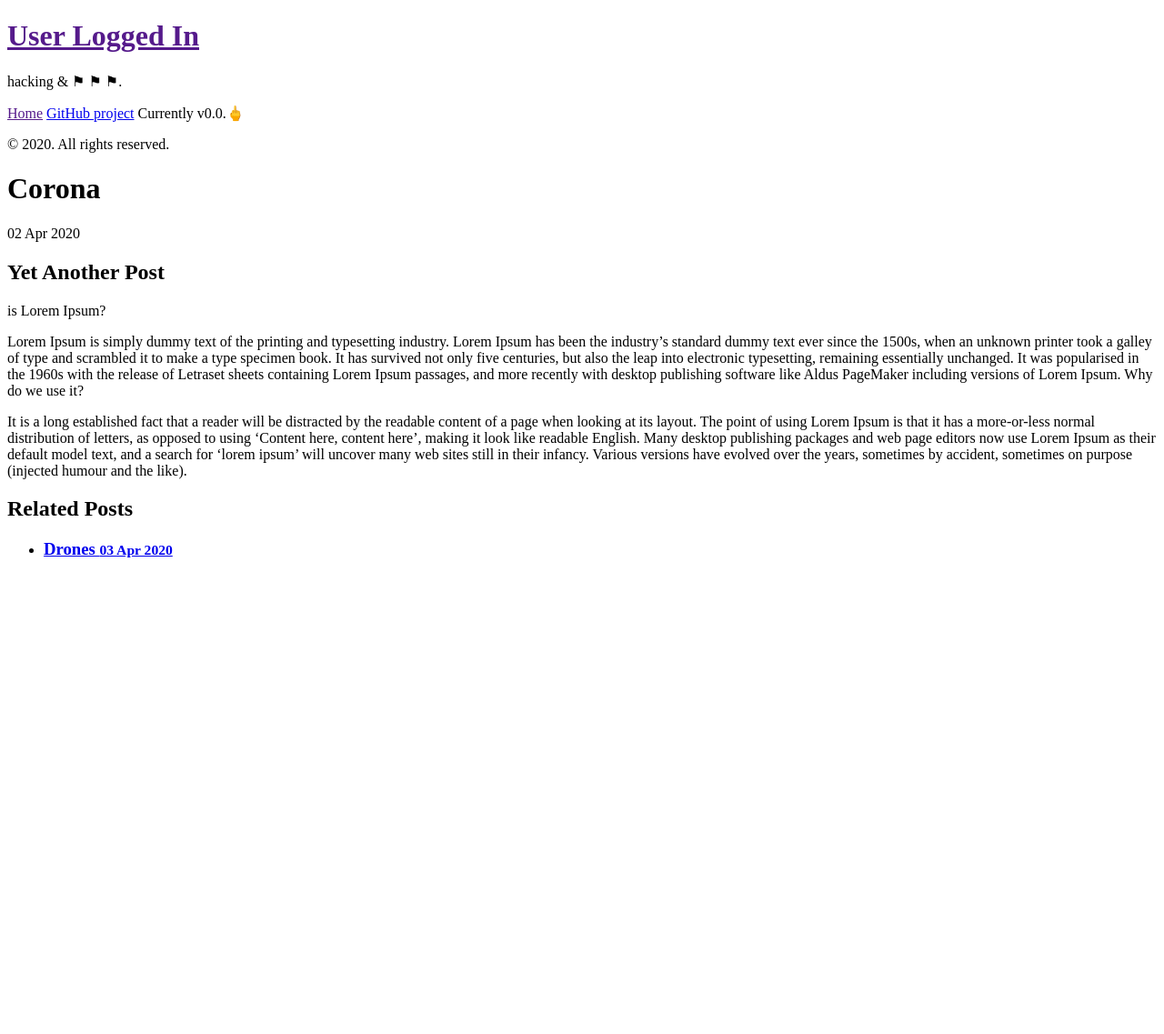
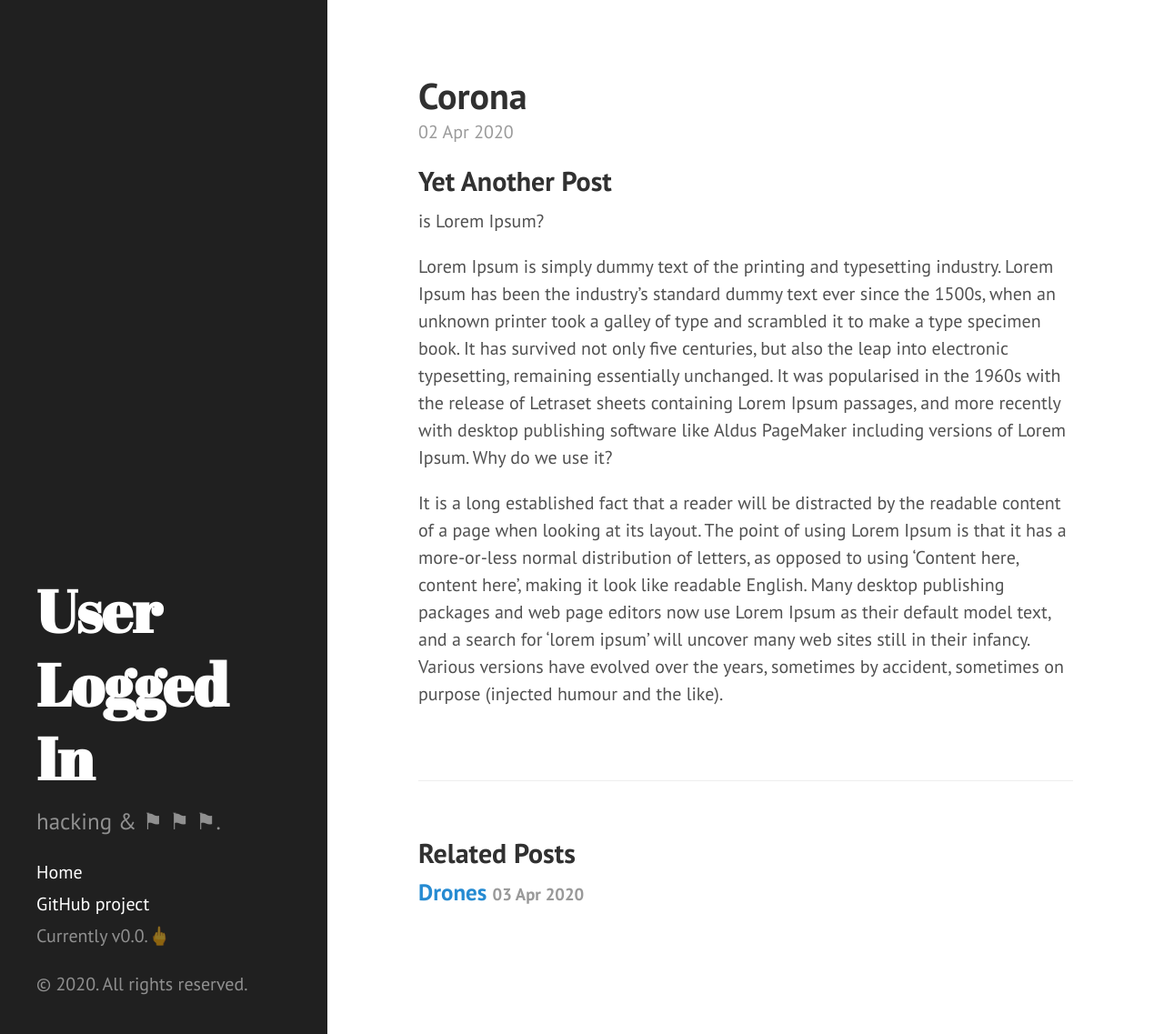
Before and after one commit to bernardr/userloggedin.github.io, a Jekyll site: the page built from _posts/2020-04-02-corona.md, in a window 1280 px wide and 1137 px high. Shown: the whole window at 91% size. Built offline with Jekyll 4.4.1, drawn with Linux system fonts in a browser that asks for light colours; Markdown is read by kramdown in place of the engine named in the settings.

Commit message:
Update head.html

```diff
--- a/_includes/head.html
+++ b/_includes/head.html
@@ -15,13 +15,17 @@
   </title>
 
   <!-- CSS -->
+  <link rel="stylesheet" href="/public/css/poole.css">
+  <link rel="stylesheet" href="/public/css/syntax.css">
+  <link rel="stylesheet" href="/public/css/hyde.css">
+  <link rel="stylesheet" href="http://fonts.googleapis.com/css?family=PT+Sans:400,400italic,700|Abril+Fatface">
 
-
+  <!--
   <link rel="stylesheet" href="{{ site.baseurl }}public/css/poole.css">
   <link rel="stylesheet" href="{{ site.baseurl }}public/css/syntax.css">
   <link rel="stylesheet" href="{{ site.baseurl }}public/css/hyde.css">
   <link rel="stylesheet" href="http://fonts.googleapis.com/css?family=PT+Sans:400,400italic,700|Abril+Fatface">
-
+  -->
   <!-- Icons -->
   <link rel="apple-touch-icon-precomposed" sizes="144x144" href="{{ site.baseurl }}public/apple-touch-icon-144-precomposed.png">
                                  <link rel="shortcut icon" href="{{ site.baseurl }}public/favicon.ico">
```
